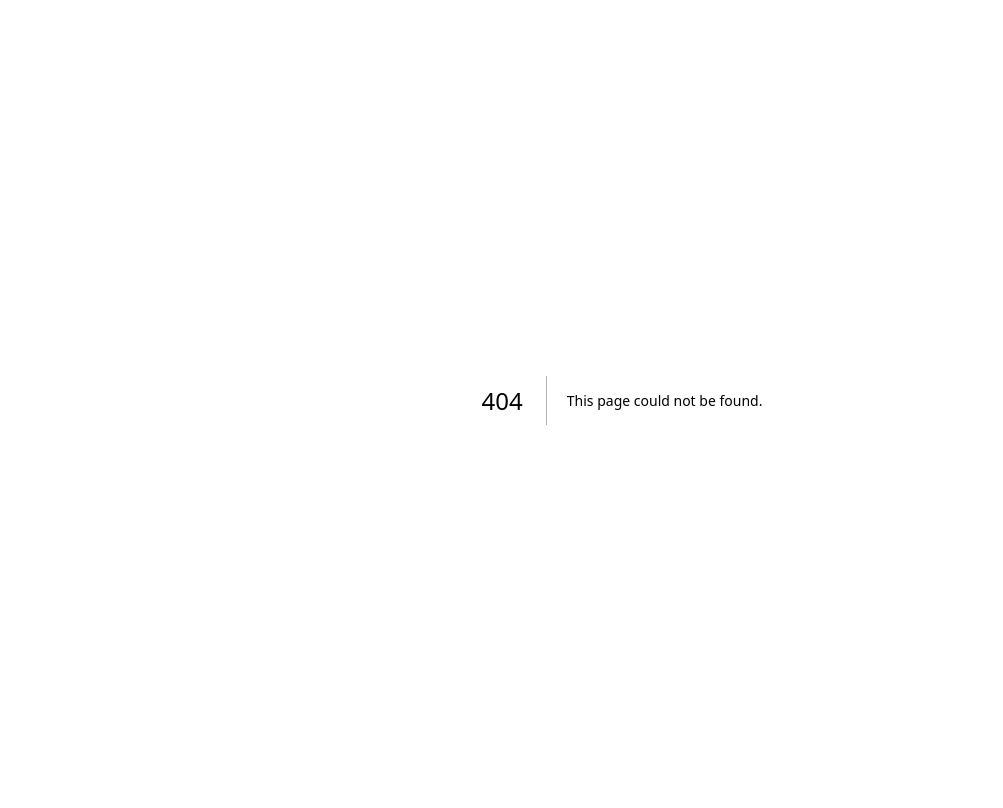
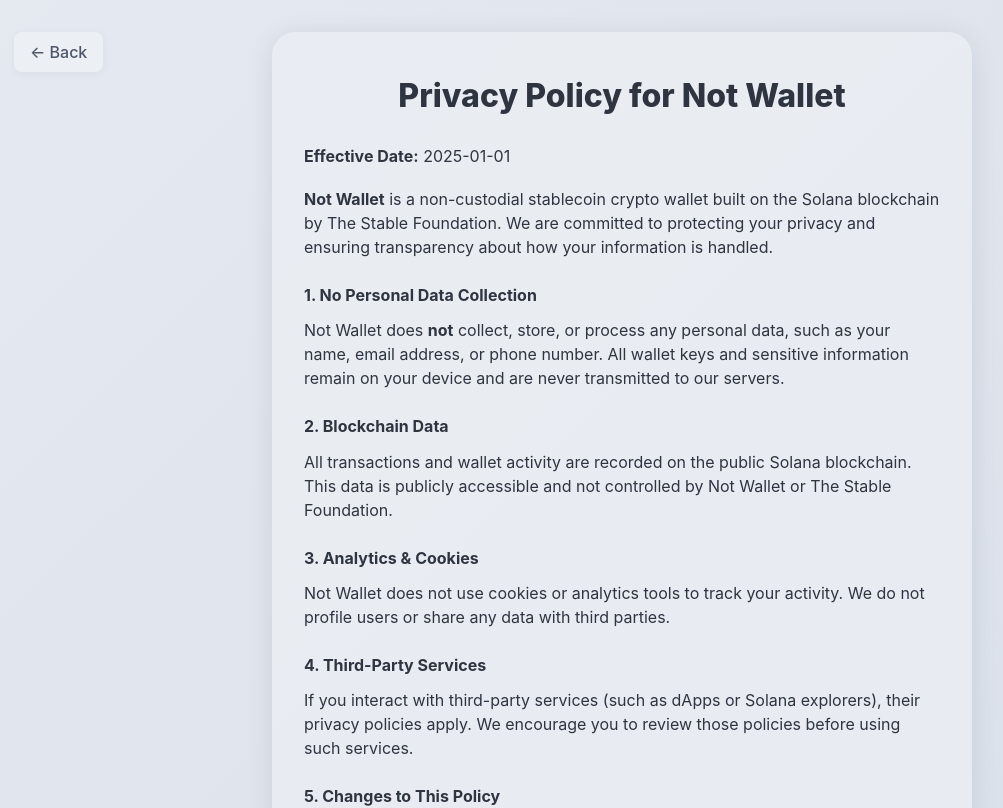
Before and after one commit to TheStableFoundation/bach-money, a Next.js app: page /privacy-policy in a window 1280 px wide. Before the commit this address had no page. Shown: the top 808 px of the page, without its empty margins (18-1021 px from the left). Built offline with nearby package versions, Linux system fonts and the light colour scheme.

Commit message:
add privacy policy

```diff
--- a/app/about/page.tsx
+++ b/app/about/page.tsx
@@ -1,6 +1,6 @@
 "use client";
+import { useRouter } from "next/navigation";
 import React from "react";
-import { useRouter } from "next/navigation";
 
 export default function AboutPage() {
   const router = useRouter();
--- a/app/page.tsx
+++ b/app/page.tsx
@@ -1,9 +1,9 @@
 import { Metadata } from "next"
 
+import Link from "next/link"
 import Footer from "components/Layout/Footer"
 import TimelineView from "components/Timeline"
 import { LP_GRID_ITEMS } from "lp-items"
-import Link from "next/link"
 
 export const metadata: Metadata = {
   title: "BACH Money - A decentralized stablecoin platform",
--- /dev/null
+++ b/app/privacy-policy/page.tsx
@@ -0,0 +1,94 @@
+"use client";
+import React from "react";
+import { useRouter } from "next/navigation";
+
+export default function PrivacyPolicyPage() {
+  const router = useRouter();
+  return (
+    <main
+      style={{
+        minHeight: "100vh",
+        background: "linear-gradient(135deg, #e5e9f0 0%, #d8dee9 100%)",
+        display: "flex",
+        flexDirection: "column",
+        alignItems: "center",
+        justifyContent: "center",
+        fontFamily: "'Inter', 'Helvetica Neue', Arial, sans-serif",
+        color: "#2e3440",
+        padding: "2rem",
+      }}
+    >
+      <button
+        onClick={() => router.push("/")}
+        style={{
+          position: "absolute",
+          left: 32,
+          top: 32,
+          background: "#eceff4",
+          color: "#4c566a",
+          border: "none",
+          borderRadius: "0.5rem",
+          padding: "0.5rem 1rem",
+          fontWeight: 500,
+          cursor: "pointer",
+          boxShadow: "0 2px 8px 0 #4c566a11",
+          transition: "background 0.2s",
+          zIndex: 10,
+        }}
+      >
+        ← Back
+      </button>
+      <div
+        style={{
+          background: "#eceff4cc",
+          borderRadius: "1.5rem",
+          boxShadow: "0 4px 24px 0 #4c566a22",
+          padding: "2.5rem 2rem",
+          maxWidth: 700,
+          width: "100%",
+          textAlign: "left",
+        }}
+      >
+        <h1 style={{ fontSize: "2rem", fontWeight: 800, marginBottom: "1.5rem", textAlign: "center" }}>
+          Privacy Policy for Not Wallet
+        </h1>
+        <p style={{ marginBottom: "1.2rem" }}>
+          <b>Effective Date:</b> {new Date().getFullYear()}-01-01
+        </p>
+        <p style={{ marginBottom: "1.2rem" }}>
+          <b>Not Wallet</b> is a non-custodial stablecoin crypto wallet built on the Solana blockchain by The Stable Foundation. We are committed to protecting your privacy and ensuring transparency about how your information is handled.
+        </p>
+        <h2 style={{ fontWeight: 700, marginTop: "1.5rem", marginBottom: "0.7rem" }}>1. No Personal Data Collection</h2>
+        <p style={{ marginBottom: "1.2rem" }}>
+          Not Wallet does <b>not</b> collect, store, or process any personal data, such as your name, email address, or phone number. All wallet keys and sensitive information remain on your device and are never transmitted to our servers.
+        </p>
+        <h2 style={{ fontWeight: 700, marginTop: "1.5rem", marginBottom: "0.7rem" }}>2. Blockchain Data</h2>
+        <p style={{ marginBottom: "1.2rem" }}>
+          All transactions and wallet activity are recorded on the public Solana blockchain. This data is publicly accessible and not controlled by Not Wallet or The Stable Foundation.
+        </p>
+        <h2 style={{ fontWeight: 700, marginTop: "1.5rem", marginBottom: "0.7rem" }}>3. Analytics & Cookies</h2>
+        <p style={{ marginBottom: "1.2rem" }}>
+          Not Wallet does not use cookies or analytics tools to track your activity. We do not profile users or share any data with third parties.
+        </p>
+        <h2 style={{ fontWeight: 700, marginTop: "1.5rem", marginBottom: "0.7rem" }}>4. Third-Party Services</h2>
+        <p style={{ marginBottom: "1.2rem" }}>
+          If you interact with third-party services (such as dApps or Solana explorers), their privacy policies apply. We encourage you to review those policies before using such services.
+        </p>
+        <h2 style={{ fontWeight: 700, marginTop: "1.5rem", marginBottom: "0.7rem" }}>5. Changes to This Policy</h2>
+        <p style={{ marginBottom: "1.2rem" }}>
+          We may update this Privacy Policy from time to time. Any changes will be posted on this page with an updated effective date.
+        </p>
+        <h2 style={{ fontWeight: 700, marginTop: "1.5rem", marginBottom: "0.7rem" }}>6. Contact</h2>
+        <p style={{ marginBottom: "1.2rem" }}>
+          For questions or concerns about this Privacy Policy, please contact us at <a href="mailto:info@bach.money" style={{ color: "#5e81ac", textDecoration: "underline" }}>info@bach.money</a>.
+        </p>
+        <p style={{ marginTop: "2rem", color: "#4c566a", fontSize: "0.95rem", textAlign: "center" }}>
+          &copy; {new Date().getFullYear()} The Stable Foundation. All rights reserved.
+        </p>
+      </div>
+      <footer style={{ marginTop: "2.5rem", color: "#4c566a", fontSize: "0.95rem", padding: "0 1rem", textAlign: "center" }}>
+        Powered by The Stable Foundation &mdash; Solana Blockchain
+      </footer>
+    </main>
+  );
+}
--- a/components/Layout/Footer.tsx
+++ b/components/Layout/Footer.tsx
@@ -32,6 +32,11 @@
                 <li className="mb-2">
                   <Link href="/about">
                     About
+                  </Link>
+                </li>
+                <li className="mb-2">
+                  <Link href="/privacy-policy">
+                    Privacy Policy
                   </Link>
                 </li>
                 <li className="mb-2">
```
